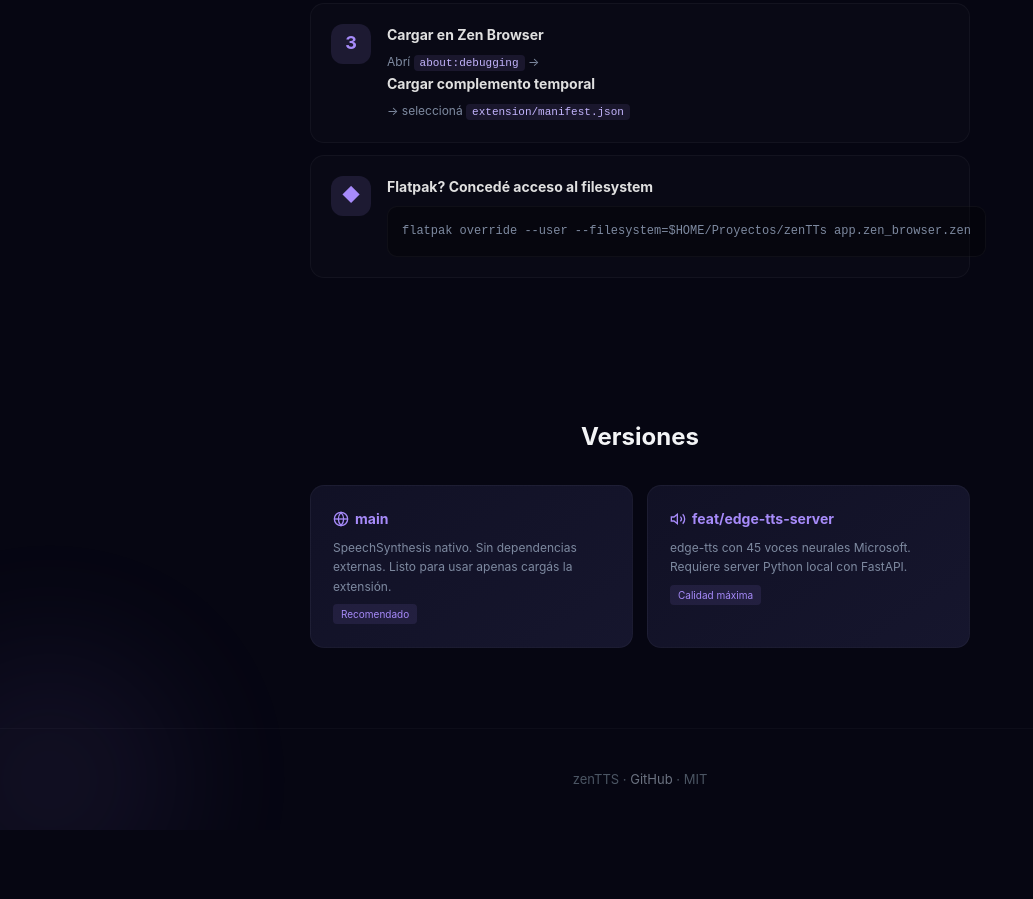
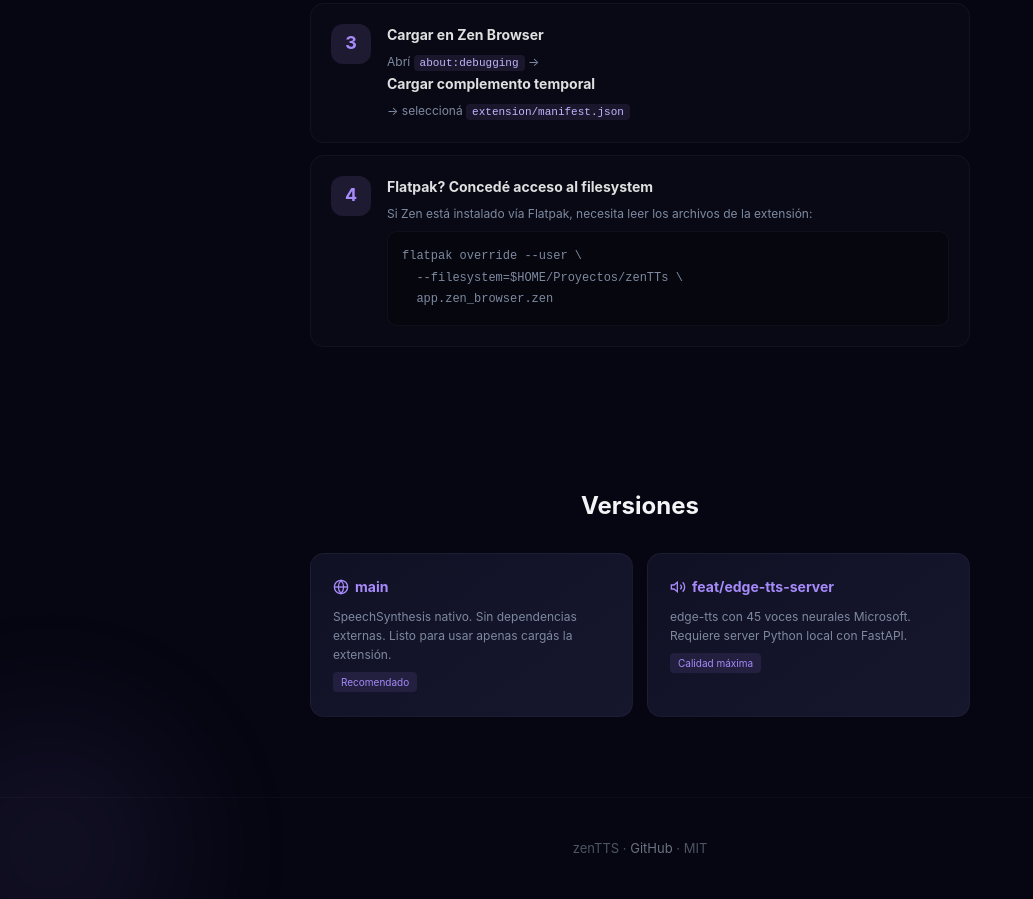
Before and after one commit to JoVi-Yashi/zenTTs, a browser extension: page docs/index.html in a window 1280 px wide. Shown: the part 2093-2992 px from the top of the page, without its empty margins (0-1033 px from the left). Before the commit the page ends 2923 px from the top, so only its background shows below. Drawn offline with Linux system fonts and the light colour scheme.

Commit message:
fix: landing page step 4, logo + OpenGraph tags

```diff
--- a/docs/index.html
+++ b/docs/index.html
@@ -4,6 +4,11 @@
 <meta charset="UTF-8">
 <meta name="viewport" content="width=device-width, initial-scale=1.0">
 <title>zenTTS — Text-to-Speech para Zen Browser</title>
+<meta property="og:title" content="zenTTS — Text-to-Speech para Zen Browser">
+<meta property="og:description" content="Panel TTS flotante para Zen Browser. Leé cualquier página web con un solo click — sin servidores.">
+<meta property="og:image" content="https://jovi-yashi.github.io/zenTTs/logo.svg">
+<meta property="og:type" content="website">
+<meta name="twitter:card" content="summary_large_image">
 <style>
   *,*::before,*::after{box-sizing:border-box;margin:0;padding:0}
   body{
@@ -315,10 +320,13 @@
       </div>
     </div>
     <div class="step">
-      <div class="step-num">◆</div>
+      <div class="step-num">4</div>
       <div class="step-content">
         <strong>Flatpak? Concedé acceso al filesystem</strong>
-        <pre>flatpak override --user --filesystem=$HOME/Proyectos/zenTTs app.zen_browser.zen</pre>
+        <p style="margin-top:6px">Si Zen está instalado vía Flatpak, necesita leer los archivos de la extensión:</p>
+        <pre>flatpak override --user \
+  --filesystem=$HOME/Proyectos/zenTTs \
+  app.zen_browser.zen</pre>
       </div>
     </div>
   </div>
```
Also changed, not shown: docs/logo.svg (added).
